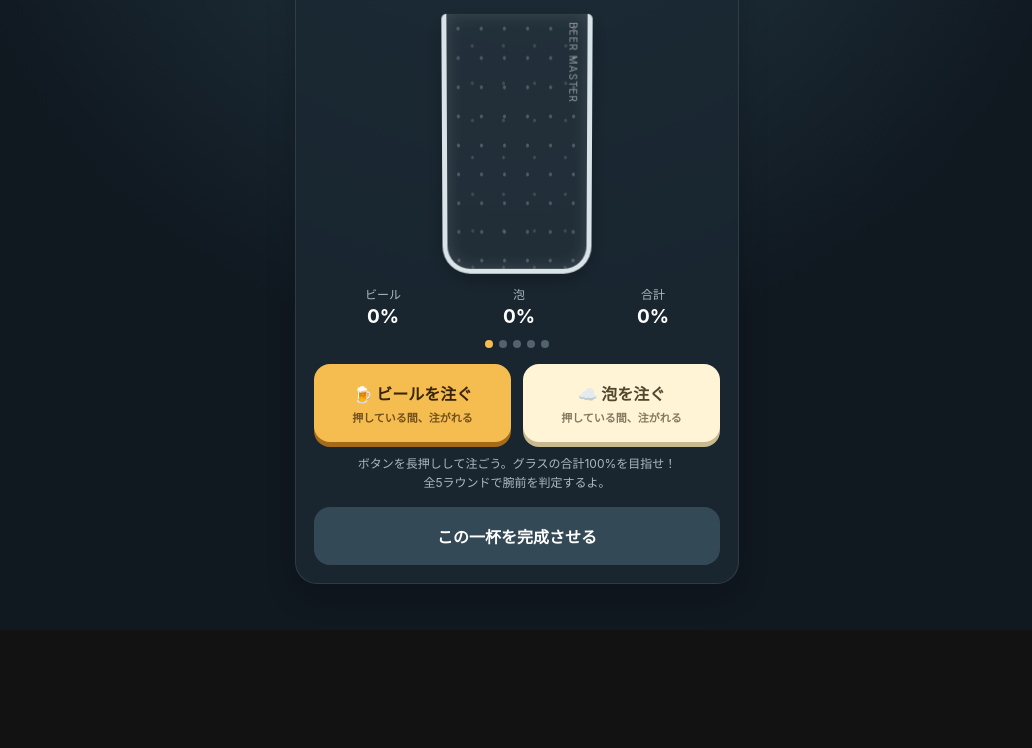
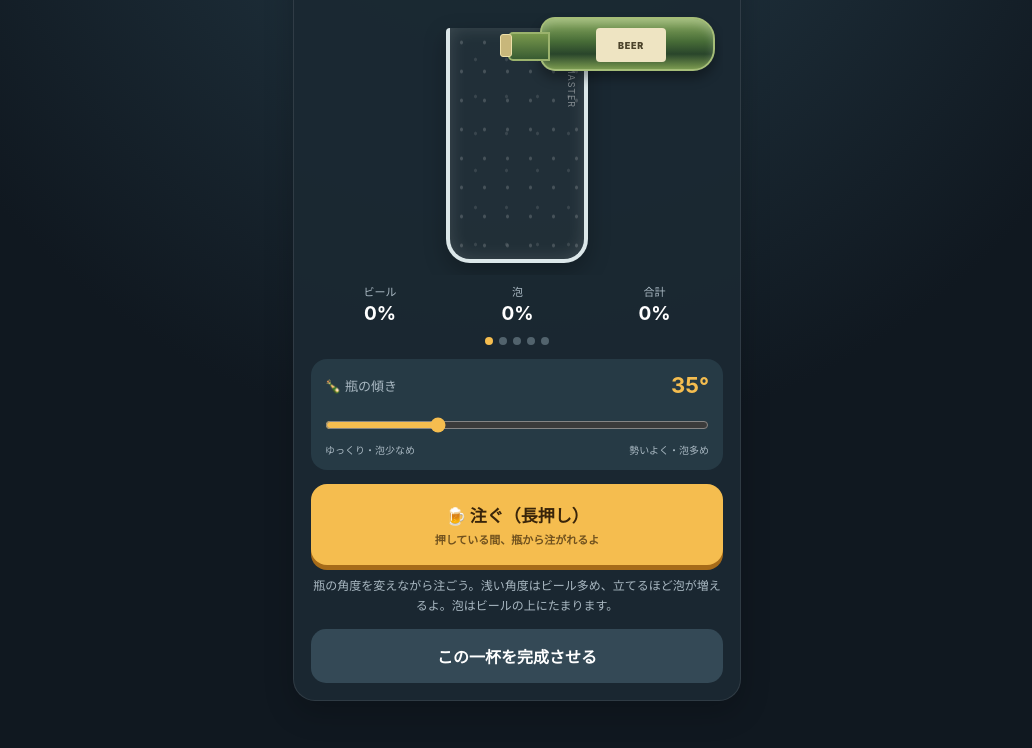
Before and after one commit to Kiyokiyo-source/beer-master, a plain HTML site: page index.html in a window 1280 px wide. Shown: the part 235-983 px from the top of the page, without its empty margins (123-1155 px from the left). Before the commit the page ends 865 px from the top, so only its background shows below. Drawn offline with Linux system fonts and the light colour scheme.

Commit message:
Redesign pouring mechanic with tilted bottle and layered beer foam

```diff
--- a/index.html
+++ b/index.html
@@ -4,49 +4,60 @@
 <meta charset="utf-8"><meta name="viewport" content="width=device-width,initial-scale=1,maximum-scale=1,user-scalable=no">
 <meta name="theme-color" content="#101820"><title>BEER MASTER</title>
 <style>
-:root{color-scheme:dark;--bg:#101820;--panel:#1b2933;--gold:#f5bd4f;--foam:#fff4d6;--beer:#e99a24;--muted:#a9b8c2}
-*{box-sizing:border-box}body{margin:0;background:radial-gradient(circle at 50% 0,#263d4a,var(--bg) 55%);color:#f7f7f2;font-family:-apple-system,BlinkMacSystemFont,"Hiragino Kaku Gothic ProN",sans-serif;min-height:100svh}
-main{width:min(100%,480px);margin:auto;padding:24px 18px 32px;text-align:center}.brand{letter-spacing:.22em;font-size:13px;color:var(--gold);font-weight:800}.title{font-size:32px;font-weight:900;margin:5px 0 4px}.sub{color:var(--muted);font-size:13px;margin:0 0 20px}
-.panel{background:#1b2933dd;border:1px solid #ffffff18;border-radius:22px;padding:18px;margin:14px 0;box-shadow:0 12px 30px #0003}
-.target{font-size:14px;color:var(--muted)}.target strong{display:block;color:var(--gold);font-size:36px;margin-top:2px}
-.glass-wrap{height:290px;display:flex;align-items:flex-end;justify-content:center;padding:10px 0 0}
-.glass{width:150px;height:260px;border:5px solid #d9e4e8;border-top:0;border-radius:5px 5px 28px 28px;position:relative;overflow:hidden;background:#ffffff08;box-shadow:inset 0 0 18px #fff2,0 8px 22px #0004;transform:perspective(500px) rotateX(-2deg)}
-.liquid{position:absolute;bottom:0;left:0;width:100%;height:0;background:linear-gradient(90deg,#b96b13,#f4b638 48%,#d88718);transition:height .05s linear}
-.foam{position:absolute;bottom:0;left:0;width:100%;height:0;background:linear-gradient(#fff9e9,#f8e9c5);transition:height .05s linear}
-.bubbles{position:absolute;inset:0;background-image:radial-gradient(#fff9 1px,transparent 2px),radial-gradient(#fff6 1px,transparent 2px);background-size:23px 29px,31px 37px;background-position:0 0,10px 13px;opacity:.35;pointer-events:none}
-.glass-mark{position:absolute;right:8px;top:8px;color:#ffffff80;font-size:10px;writing-mode:vertical-rl;letter-spacing:.1em}
-.stats{display:flex;justify-content:space-around;color:var(--muted);font-size:12px;margin-top:10px}.stats b{display:block;color:white;font-size:19px;margin-top:3px}
-.controls{display:grid;grid-template-columns:1fr 1fr;gap:12px;margin-top:16px}
-button{border:0;border-radius:16px;padding:17px 10px;font:inherit;font-weight:800;touch-action:none;user-select:none;-webkit-user-select:none}
-.pour{background:var(--gold);color:#38240a;box-shadow:0 5px 0 #a66b19}.pour.foam-btn{background:var(--foam);color:#53452d;box-shadow:0 5px 0 #c8b98f}
-.pour:active{transform:translateY(3px);box-shadow:0 2px 0 #a66b19}.pour small{display:block;font-size:11px;font-weight:600;opacity:.7;margin-top:4px}
-.action{background:#344956;color:white;width:100%;margin-top:15px}.hint{font-size:12px;color:var(--muted);line-height:1.6;margin:12px 0 0}
-.hidden{display:none!important}.result-score{font-size:54px;color:var(--gold);font-weight:900}.result-title{font-size:24px;font-weight:900;margin:4px}.achievement{background:#263a45;border-radius:14px;padding:12px;margin:8px 0;text-align:left;font-size:13px}.achievement b{color:var(--gold)}.rounddots{display:flex;gap:6px;justify-content:center;margin:12px}.dot{width:8px;height:8px;border-radius:50%;background:#52636d}.dot.done{background:var(--gold)}
+:root{color-scheme:dark;--bg:#101820;--panel:#1b2933;--gold:#f5bd4f;--foam:#fff3d6;--muted:#a9b8c2}
+*{box-sizing:border-box}body{margin:0;background:radial-gradient(circle at 50% 0,#263d4a,var(--bg) 58%);color:#f7f7f2;font-family:-apple-system,BlinkMacSystemFont,"Hiragino Kaku Gothic ProN",sans-serif;min-height:100svh}
+main{width:min(100%,480px);margin:auto;padding:22px 16px 34px;text-align:center}.brand{letter-spacing:.2em;font-size:12px;color:var(--gold);font-weight:800}.title{font-size:32px;font-weight:900;margin:5px 0 4px}.sub{color:var(--muted);font-size:13px;margin:0 0 18px}
+.panel{background:#1b2933eF;border:1px solid #ffffff18;border-radius:22px;padding:17px;margin:13px 0;box-shadow:0 12px 30px #0003}
+.target{font-size:13px;color:var(--muted)}.target strong{display:block;color:var(--gold);font-size:34px;margin-top:2px}
+.stage{height:300px;position:relative;display:flex;align-items:flex-end;justify-content:center;padding-bottom:12px;overflow:hidden}
+.glass{width:142px;height:235px;border:4px solid #dce7e9;border-top:0;border-radius:4px 4px 24px 24px;position:relative;overflow:hidden;background:#ffffff08;box-shadow:inset 0 0 18px #fff2,0 8px 22px #0004;z-index:1}
+.beer{position:absolute;bottom:0;left:0;width:100%;height:0;background:linear-gradient(90deg,#b66a12,#f4b638 48%,#d88718);transition:height .08s linear}
+.foam{position:absolute;left:0;width:100%;height:0;background:linear-gradient(#fffdf2,#f4e6c4);transition:height .08s linear;z-index:2}
+.bubbles{position:absolute;inset:0;background-image:radial-gradient(#fff9 1px,transparent 2px),radial-gradient(#fff6 1px,transparent 2px);background-size:23px 29px,31px 37px;background-position:0 0,10px 13px;opacity:.28;pointer-events:none;z-index:3}
+.glass-mark{position:absolute;right:7px;top:8px;color:#ffffff70;font-size:9px;writing-mode:vertical-rl;letter-spacing:.1em;z-index:4}
+.bottle-wrap{position:absolute;right:8px;top:14px;width:220px;height:105px;transform-origin:24px 78px;transition:transform .12s ease;z-index:5}
+.bottle{position:absolute;right:0;top:28px;width:175px;height:54px;border-radius:15px 22px 22px 15px;background:linear-gradient(180deg,#8eae62,#476c37 45%,#29452b 70%,#79994e);border:2px solid #a5bd78;box-shadow:inset 0 5px 8px #ffffff35,0 7px 12px #0005}
+.bottle:before{content:"";position:absolute;left:-34px;top:13px;width:38px;height:25px;border-radius:5px 0 0 5px;background:linear-gradient(#78984c,#395c32);border:2px solid #9bb36d}
+.bottle:after{content:"";position:absolute;left:-42px;top:15px;width:10px;height:21px;border-radius:3px;background:#c8b77b;border:1px solid #eee0a8}
+.bottle-label{position:absolute;left:54px;top:9px;width:70px;height:34px;background:#eee4c2;color:#4b432b;border-radius:4px;font-size:9px;font-weight:900;display:grid;place-items:center;letter-spacing:.08em}
+.stream{position:absolute;left:0;top:78px;width:4px;height:0;background:linear-gradient(90deg,#f6d17b,#fff0b5);border-radius:8px;transform:rotate(-18deg);transform-origin:top;opacity:.9;z-index:4}
+.stats{display:flex;justify-content:space-around;color:var(--muted);font-size:11px;margin-top:8px}.stats b{display:block;color:white;font-size:19px;margin-top:3px}
+.rounddots{display:flex;gap:6px;justify-content:center;margin:12px}.dot{width:8px;height:8px;border-radius:50%;background:#52636d}.dot.done{background:var(--gold)}
+.anglebox{background:#263a45;border-radius:16px;padding:13px 14px;margin-top:14px;text-align:left}.angle-head{display:flex;justify-content:space-between;align-items:center;font-size:13px;color:var(--muted)}.angle-head strong{font-size:22px;color:var(--gold)}input[type=range]{width:100%;accent-color:var(--gold);margin:15px 0 5px;height:24px}.scale{display:flex;justify-content:space-between;font-size:10px;color:var(--muted)}
+.pour{width:100%;margin-top:14px;padding:18px;border:0;border-radius:16px;background:var(--gold);color:#38240a;font:inherit;font-size:17px;font-weight:900;box-shadow:0 5px 0 #a66b19;touch-action:none;user-select:none;-webkit-user-select:none}.pour:active{transform:translateY(3px);box-shadow:0 2px 0 #a66b19}.pour small{display:block;font-size:11px;font-weight:600;opacity:.7;margin-top:4px}
+.action{background:#344956;color:white;width:100%;border:0;border-radius:15px;padding:15px;font:inherit;font-weight:800;margin-top:13px}
+.hint{font-size:12px;color:var(--muted);line-height:1.65;margin:11px 0 0}.hidden{display:none!important}.result-score{font-size:52px;color:var(--gold);font-weight:900}.result-title{font-size:23px;font-weight:900;margin:4px}.achievement{background:#263a45;border-radius:14px;padding:12px;margin:8px 0;text-align:left;font-size:13px}.achievement b{color:var(--gold)}
 </style></head>
 <body><main>
-<div class="brand">THE PERFECT POUR CHALLENGE</div><div class="title">BEER MASTER</div><p class="sub">泡まで美しく注げ。目指せ、完璧な一杯。</p>
-<section id="game">
-<div class="panel">
+<div class="brand">THE PERFECT POUR CHALLENGE</div><div class="title">BEER MASTER</div><p class="sub">瓶の角度を操って、理想の泡をつくれ。</p>
+<section id="game"><div class="panel">
 <div class="target">今回のお題 <strong id="target">泡 25%</strong></div>
-<div class="glass-wrap"><div class="glass"><div class="liquid" id="liquid"></div><div class="foam" id="foam"></div><div class="bubbles"></div><div class="glass-mark">BEER MASTER</div></div></div>
+<div class="stage">
+<div class="bottle-wrap" id="bottleWrap"><div class="bottle"><div class="bottle-label">BEER</div></div></div>
+<div class="stream" id="stream"></div>
+<div class="glass"><div class="beer" id="beer"></div><div class="foam" id="foam"></div><div class="bubbles"></div><div class="glass-mark">BEER MASTER</div></div>
+</div>
 <div class="stats"><div>ビール<b id="beerVal">0%</b></div><div>泡<b id="foamVal">0%</b></div><div>合計<b id="totalVal">0%</b></div></div>
 <div class="rounddots" id="dots"></div>
-<div class="controls"><button class="pour" id="beerBtn">🍺 ビールを注ぐ<small>押している間、注がれる</small></button><button class="pour foam-btn" id="foamBtn">☁️ 泡を注ぐ<small>押している間、注がれる</small></button></div>
-<p class="hint">ボタンを長押しして注ごう。グラスの合計100%を目指せ！<br>全5ラウンドで腕前を判定するよ。</p>
+<div class="anglebox"><div class="angle-head"><span>🍾 瓶の傾き</span><strong><span id="angleVal">35</span>°</strong></div><input id="angle" type="range" min="15" max="85" value="35"><div class="scale"><span>ゆっくり・泡少なめ</span><span>勢いよく・泡多め</span></div></div>
+<button class="pour" id="pourBtn">🍺 注ぐ（長押し）<small>押している間、瓶から注がれるよ</small></button>
+<p class="hint">瓶の角度を変えながら注ごう。浅い角度はビール多め、立てるほど泡が増えるよ。泡はビールの上にたまります。</p>
 <button class="action" id="judgeBtn">この一杯を完成させる</button>
 </div></section>
 <section id="result" class="panel hidden"><div class="target">ROUND RESULT</div><div class="result-score" id="score">--</div><div class="result-title" id="resultTitle"></div><p id="resultText" class="hint"></p><button class="action" id="nextBtn">次のラウンドへ</button></section>
 <section id="final" class="panel hidden"><div class="target">YOUR RANK</div><div class="result-title" id="rankTitle"></div><div class="result-score" id="finalScore"></div><p class="hint" id="finalText"></p><div id="badges"></div><button class="action" id="restartBtn">もう一度挑戦する</button></section>
 </main>
 <script>
-(()=>{const $=id=>document.getElementById(id);let beer=0,foam=0,target=25,round=1,scores=[],holding=null,timer=null;
-const clamp=n=>Math.max(0,Math.min(100,n));function setTarget(){target=Math.floor(Math.random()*31)+10;$('target').textContent='泡 '+target+'%';}
-function render(){$('liquid').style.height=(beer)+'%';$('foam').style.height=(foam)+'%';$('beerVal').textContent=Math.round(beer)+'%';$('foamVal').textContent=Math.round(foam)+'%';$('totalVal').textContent=Math.round(beer+foam)+'%';$('dots').innerHTML=Array.from({length:5},(_,i)=>'<span class="dot '+(i<round?'done':'')+'"></span>').join('');}
-function pour(kind){if(beer+foam>=100)return;if(kind==='beer')beer=Math.min(100-foam,beer+0.75);else foam=Math.min(100-beer,foam+0.75);render();}
-function stop(){if(timer)clearInterval(timer);timer=null;holding=null;}
-function bind(btn,kind){btn.addEventListener('pointerdown',e=>{e.preventDefault();stop();holding=kind;pour(kind);timer=setInterval(()=>{if(holding)pour(holding)},45)});['pointerup','pointercancel','pointerleave'].forEach(ev=>btn.addEventListener(ev,stop));}
-bind($('beerBtn'),'beer');bind($('foamBtn'),'foam');document.addEventListener('visibilitychange',()=>{if(document.hidden)stop()});
-function reset(){beer=0;foam=0;render();setTarget();}
+(()=>{const $=id=>document.getElementById(id);let beer=0,foam=0,target=25,round=1,scores=[],timer=null;
+function setTarget(){target=Math.floor(Math.random()*31)+10;$('target').textContent='泡 '+target+'%';}
+function render(){$('beer').style.height=beer+'%';$('foam').style.bottom=beer+'%';$('foam').style.height=foam+'%';$('beerVal').textContent=Math.round(beer)+'%';$('foamVal').textContent=Math.round(foam)+'%';$('totalVal').textContent=Math.round(beer+foam)+'%';$('dots').innerHTML=Array.from({length:5},(_,i)=>'<span class="dot '+(i<round?'done':'')+'"></span>').join('');}
+function angleChange(){let a=Number($('angle').value);$('angleVal').textContent=a;$('bottleWrap').style.transform='rotate('+(-a+35)+'deg)';}
+function pourStep(){if(beer+foam>=100){stop();return}let a=Number($('angle').value);let foamShare=0.06+((a-15)/70)*0.48;let amount=0.42+(a/85)*0.72;let add= Math.min(amount,100-beer-foam);let f=add*foamShare;foam=Math.min(100-beer-foam,foam+f);beer=Math.min(100-foam,beer+(add-f));render();$('stream').style.height='42px';}
+function stop() {if(timer)clearInterval(timer);timer=null;$('stream').style.height='0';}
+$('angle').addEventListener('input',angleChange);angleChange();
+$('pourBtn').addEventListener('pointerdown',e=>{e.preventDefault();if(timer)return;pourStep();timer=setInterval(pourStep,55)});
+['pointerup','pointercancel','pointerleave'].forEach(ev=>$('pourBtn').addEventListener(ev,stop));document.addEventListener('pointerup',stop);document.addEventListener('visibilitychange',()=>{if(document.hidden)stop()});
+function reset(){beer=0;foam=0;$('angle').value=35;angleChange();render();setTarget();}
 function judge(){stop();let total=beer+foam,actual=total?foam/total*100:0;let fillError=Math.abs(100-total),foamError=Math.abs(target-actual);let score=Math.max(0,Math.round(100-(foamError*1.7)-(fillError*1.25)));if(total<35)score=Math.min(score,25);scores.push(score);$('game').classList.add('hidden');$('result').classList.remove('hidden');$('score').textContent=score+'点';let t=score>=95?'神泡マスター':score>=85?'職人級':score>=70?'上出来！':score>=50?'あと一歩':'修行中';$('resultTitle').textContent=t;$('resultText').textContent='目標の泡 '+target+'% ／ 実際の泡 '+Math.round(actual)+'% ／ 注いだ量 '+Math.round(total)+'%';$('nextBtn').textContent=round===5?'最終結果を見る':'次のラウンドへ';}
 $('judgeBtn').addEventListener('click',judge);
 $('nextBtn').addEventListener('click',()=>{if(round===5){finish();return}round++;$('result').classList.add('hidden');$('game').classList.remove('hidden');reset()});
```
